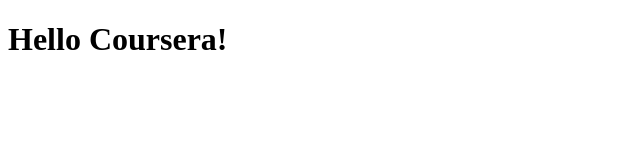
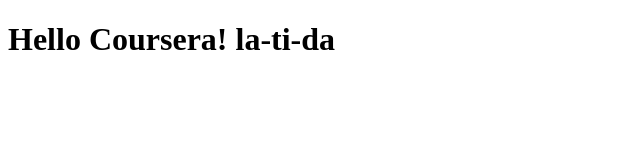
Before and after one commit to annelisel/coursera-test, a plain HTML site: page site/index.html in a window 1280 px wide. Shown: the whole page, without its empty margins (0-640 px from the left). Drawn offline with Linux system fonts and the light colour scheme.

Commit message:
Small addition to page

```diff
--- a/site/index.html
+++ b/site/index.html
@@ -4,6 +4,6 @@
 	<title>Hello Coursera!</title>
 </head>
 <body>
-<h1>Hello Coursera!</h1>
+<h1>Hello Coursera! la-ti-da</h1>
 </body>
 </html>
```
